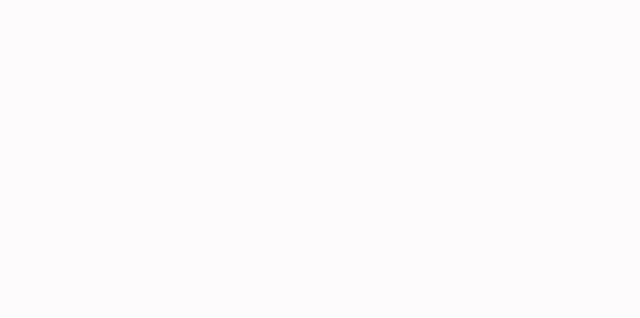
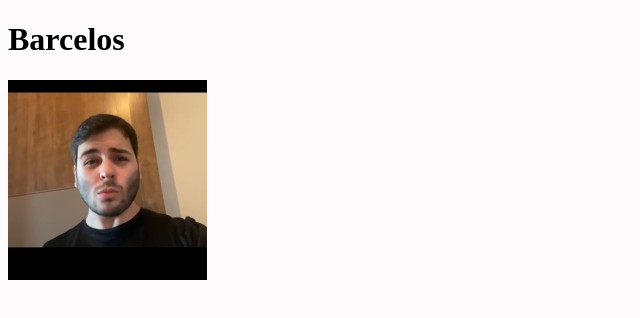
Before and after one commit to JoseBarceloss/Lesson-Learned, a website: page index.html in a window 1280 px wide. Shown: the whole page, without its empty margins (0-640 px from the left). Drawn offline with Linux system fonts and the light colour scheme.

Commit message:
Etapa 2 e 3 Concluido

```diff
--- a/index.html
+++ b/index.html
@@ -10,8 +10,14 @@
 
   <body>
 
+    <header id="cabecalho">
+
+        <h1 id="titulo">Barcelos</h1>
+
+        <img id="minha_foto" src="/Imagens/eu.jpeg" alt="minha_foto">
 
 
+    </header>
 
   </body>
 
--- a/style.css
+++ b/style.css
@@ -1,3 +1,8 @@
 body {
     background-color: rgb(253, 251, 251);
 }
+
+#cabecalho{
+    position: fixed;
+    top: 0;
+}
```
Also changed, not shown: Imagens/eu.jpeg (added).
